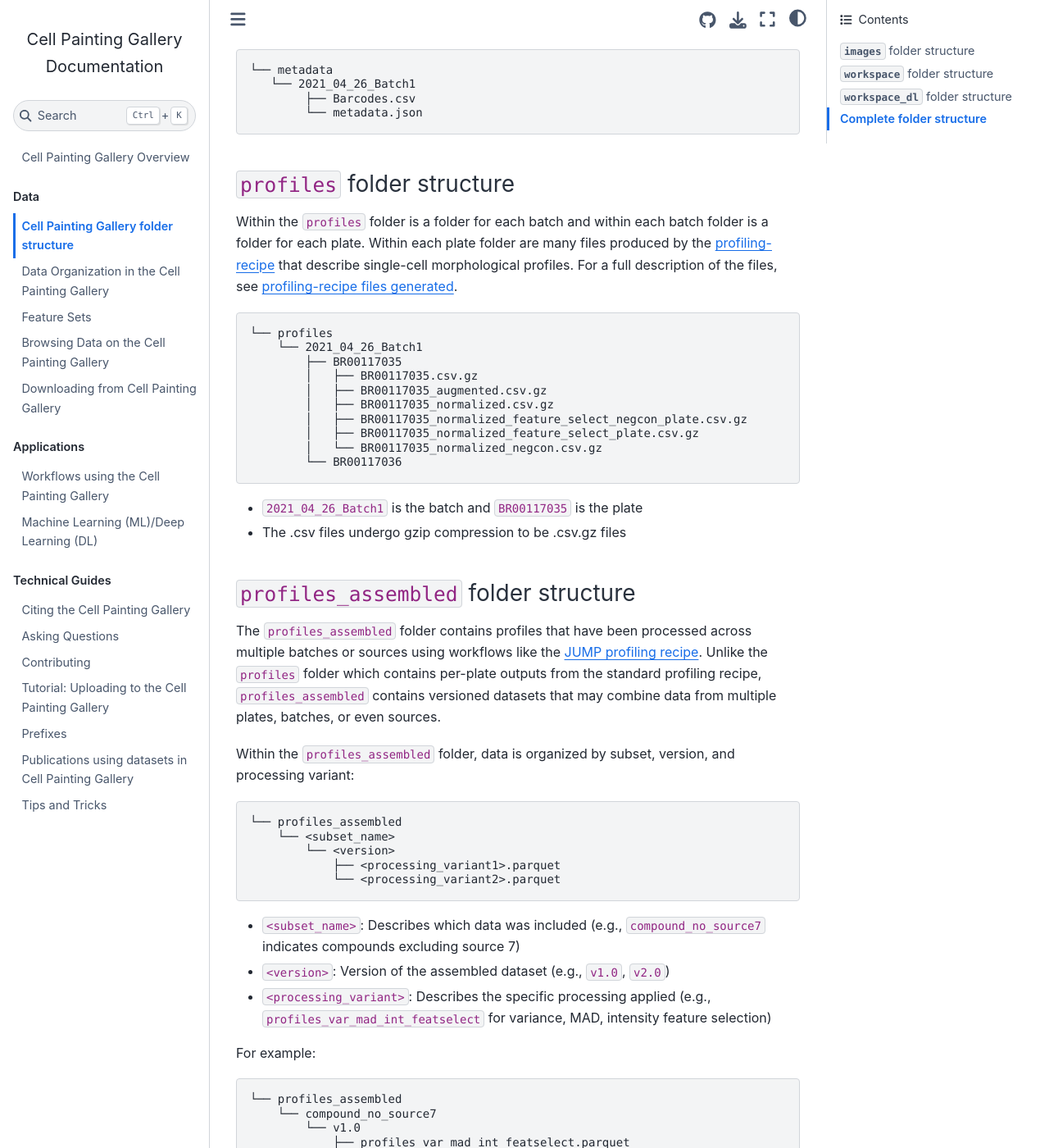
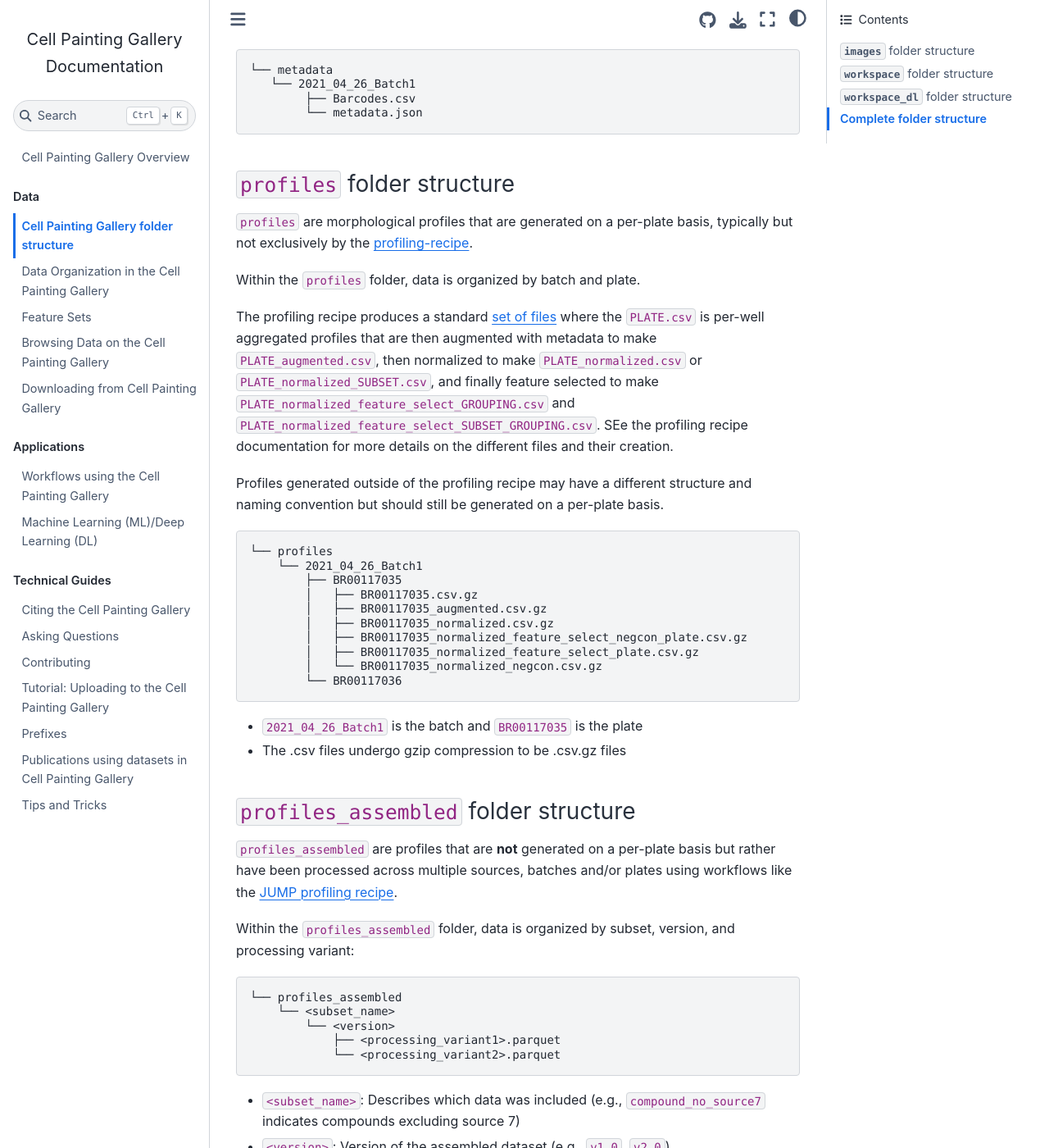
Before and after one commit to broadinstitute/cellpainting-gallery, a Jupyter Book: the page built from documentation/data_structure.md, in a window 1280 px wide and 1400 px high, scrolled down 11185 px. Shown: the whole window at 82% size. Built offline with Jupyter Book 1.0.4 settings and Sphinx 7.4.7 and the Sphinx Book theme 1.1.4, drawn with Linux system fonts in a browser that asks for light colours; pages that are not in the unit, such as notebooks, are missing from menus.

Commit message:
clarify profiles

````diff
--- a/documentation/data_structure.md
+++ b/documentation/data_structure.md
@@ -377,9 +377,13 @@ Additionally, we suggest the inclusion of the metadata.json dictionary used for
 
 ### `profiles` folder structure
 
-Within the `profiles` folder is a folder for each batch and within each batch folder is a folder for each plate.
-Within each plate folder are many files produced by the [profiling-recipe](https://github.com/cytomining/profiling-recipe) that describe single-cell morphological profiles.
-For a full description of the files, see [profiling-recipe files generated](https://github.com/cytomining/profiling-recipe#files-generated).
+`profiles` are morphological profiles that are generated on a per-plate basis, typically but not exclusively by the [profiling-recipe](https://github.com/cytomining/profiling-recipe).
+
+Within the `profiles` folder, data is organized by batch and plate.
+
+The profiling recipe produces a standard [set of files](https://github.com/cytomining/profiling-recipe#files-generated) where the `PLATE.csv` is per-well aggregated profiles that are then augmented with metadata to make `PLATE_augmented.csv`, then normalized to make `PLATE_normalized.csv` or `PLATE_normalized_SUBSET.csv`, and finally feature selected to make `PLATE_normalized_feature_select_GROUPING.csv` and `PLATE_normalized_feature_select_SUBSET_GROUPING.csv`. SEe the profiling recipe documentation for more details on the different files and their creation.
+
+Profiles generated outside of the profiling recipe may have a different structure and naming convention but should still be generated on a per-plate basis.
 
 ```
 └── profiles
@@ -399,8 +403,7 @@ For a full description of the files, see [profiling-recipe files generated](http
 
 ### `profiles_assembled` folder structure
 
-The `profiles_assembled` folder contains profiles that have been processed across multiple batches or sources using workflows like the [JUMP profiling recipe](https://github.com/broadinstitute/jump-profiling-recipe).
-Unlike the `profiles` folder which contains per-plate outputs from the standard profiling recipe, `profiles_assembled` contains versioned datasets that may combine data from multiple plates, batches, or even sources.
+`profiles_assembled` are profiles that are **not** generated on a per-plate basis but rather have been processed across multiple sources, batches and/or plates using workflows like the [JUMP profiling recipe](https://github.com/broadinstitute/jump-profiling-recipe).
 
 Within the `profiles_assembled` folder, data is organized by subset, version, and processing variant:
 
@@ -417,6 +420,7 @@ Within the `profiles_assembled` folder, data is organized by subset, version, an
 - `<processing_variant>`: Describes the specific processing applied (e.g., `profiles_var_mad_int_featselect` for variance, MAD, intensity feature selection)
 
 For example:
+
 ```
 └── profiles_assembled
     └── compound_no_source7
````
